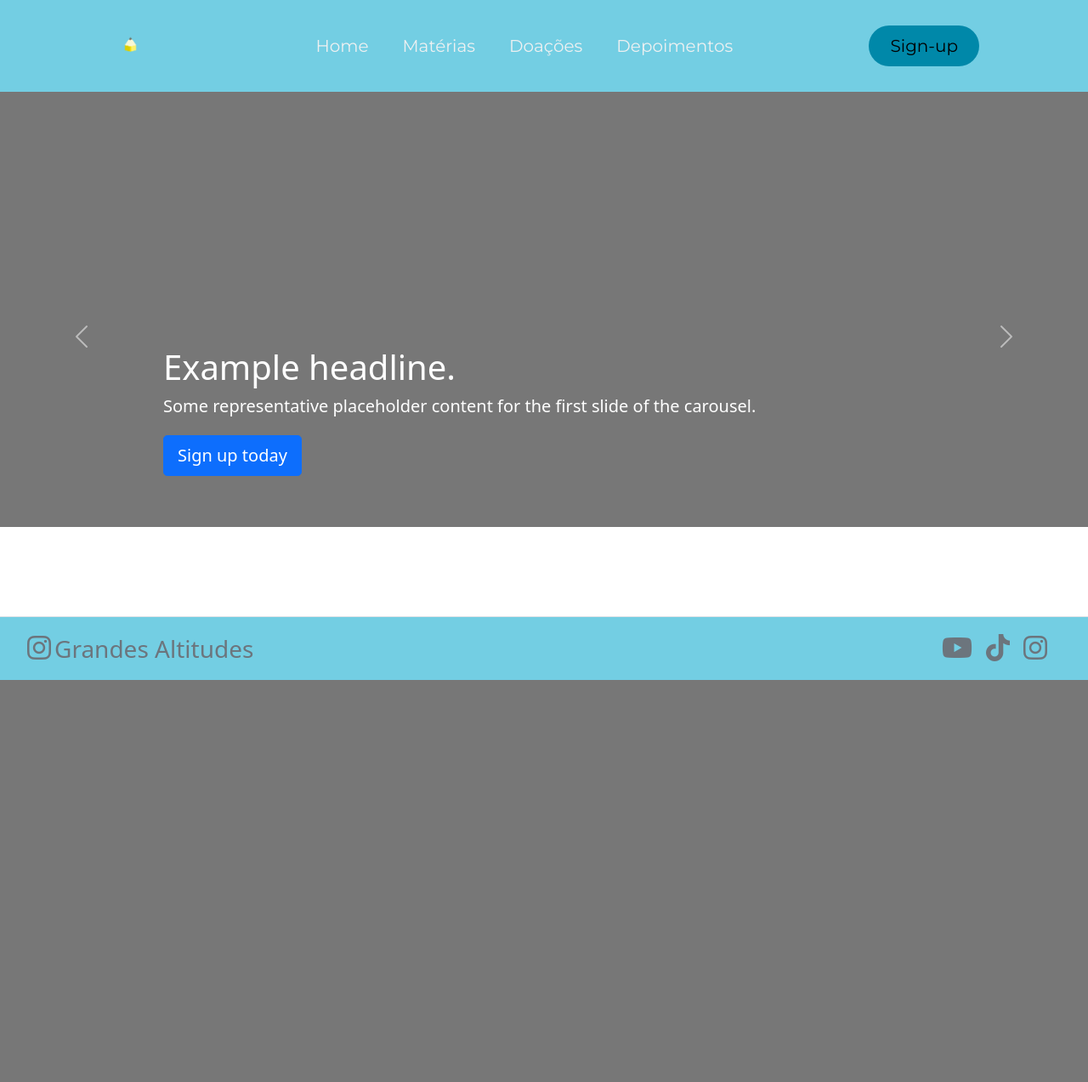
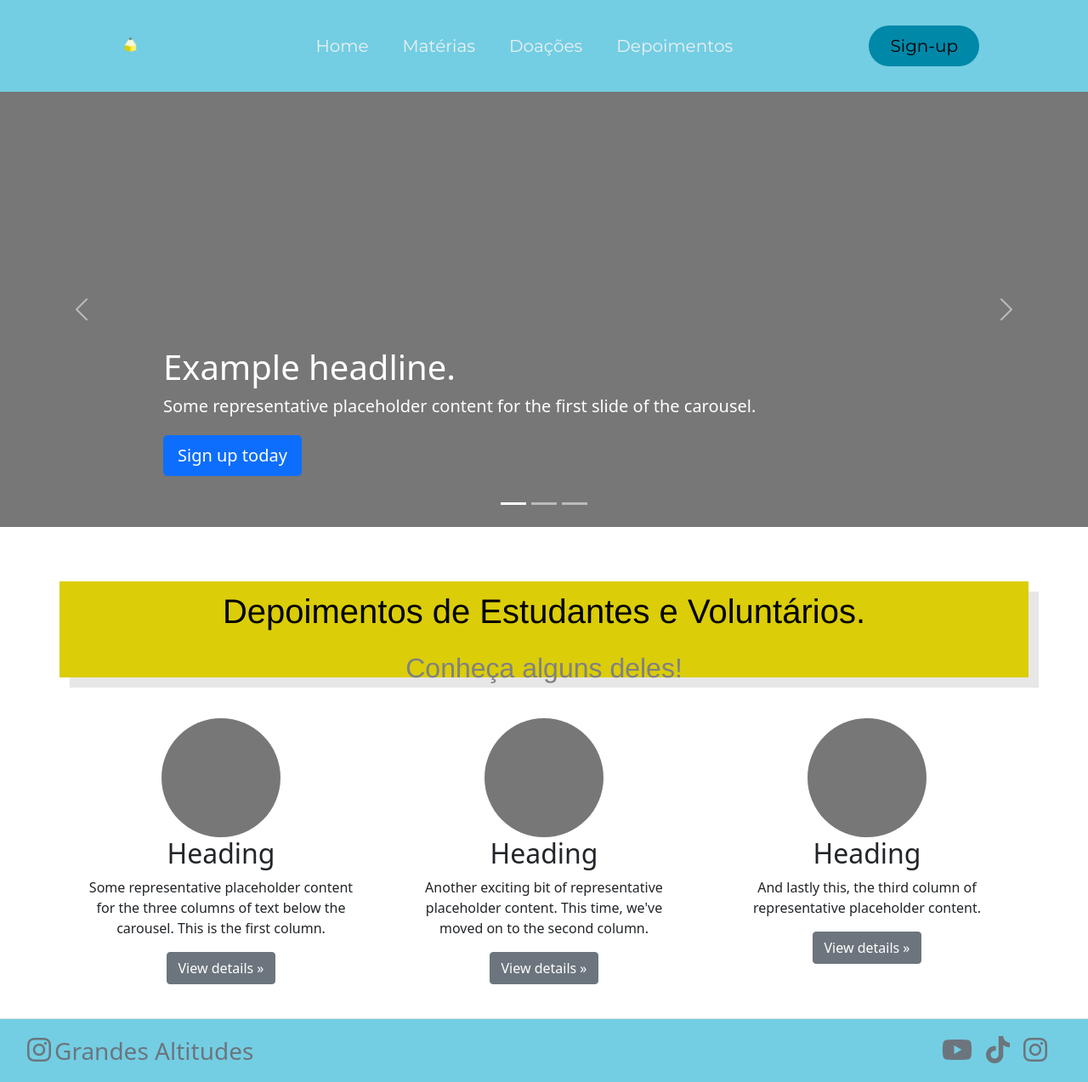
Before and after one commit to burgues0/grandes-altitudes, a Django app: template grandes_altitudes/templates/index.html in a window 1280 px wide. Shown: the whole page at 85% size. Before the commit the page ends 800 px from the top, so only its background shows below. Run offline with Django 3.2, Linux system fonts and the light colour scheme; the template is opened without the code that fills it, so the values that code supplies are empty; some libraries are stand-ins or nearby versions.

Commit message:
feat: add reviews cards

```diff
--- a/grandes_altitudes/static/css/sudo_style.css
+++ b/grandes_altitudes/static/css/sudo_style.css
@@ -19,6 +19,7 @@ standard blue
 
 body {
     overflow-x: hidden;
+    min-height: 100vh;
     display: flex;
     flex-direction: column;
 }
@@ -27,7 +28,14 @@ footer {
     margin-top: auto;
 }
 
+.main-flex {
+    display: flex;
+    flex-direction: column;
+}
+
+
 .primary-header {
+    min-height: fit-content;
     display: flex;
     justify-content: space-between;
     align-items: center;
@@ -41,6 +49,7 @@ header > * {
     font-size: 20px;
     color: #EDF0F1;
     text-decoration: none;
+
 }
 
 .ong_logo {
@@ -116,7 +125,7 @@ a.redir_signup button:hover {
         inset: 130px 0 0 30%;
         margin: min(30vh, 10rem) 3rem;
         flex-direction: column;
-        transform: translateX(300%);
+        transform: translateX(200%);
         transition: transform 250ms ease-out;
     }
 
@@ -133,6 +142,7 @@ a.redir_signup button:hover {
         aspect-ratio: 1;
         top: 2rem;
         right: 2rem;
+        bottom: 2rem
     }
 }
 
--- a/grandes_altitudes/templates/index.html
+++ b/grandes_altitudes/templates/index.html
@@ -32,7 +32,7 @@
 </header>
 <!--navbar end-->
 <!--page content start-->
-<main class="flex">
+<main class="main-flex">
   <!--carousel slide start-->
   <div id="myCarousel" class="carousel slide" data-bs-ride="carousel">
     <div class="carousel-indicators">
@@ -86,7 +86,52 @@
   </div>
   <!--carousel slide end-->
   <!--carousel icons start-->
+  <div class="container marketing">
 
+    <!-- Three columns of text below the carousel -->
+    <div class="row">
+
+      <div class="container marketing mx-auto pb-2 pt-2" style = "background-color: #DBCD08; font-family:'Franklin Gothic Medium', 'Arial Narrow', Arial, sans-serif;
+      text-align: center; box-shadow: 12px 12px #dfdfdfbd;">
+        <div>
+          <h1 class="title-depoiment mx-auto"style="width: 1000px; margin: 3px 4% 1em; color: black;">
+              Depoimentos de Estudantes e Voluntários.
+          </h1>
+          <h2 class="card-subtitle mx-auto" style="width: 900px; margin: 0%; line-height: 0.2; color:#818181">
+            Conheça alguns deles!
+          </h2>
+        </div>
+      </div>
+
+      <div>
+        <br>
+        <br>
+      </div>
+
+      <div class="col-lg-4">
+        <svg class="bd-placeholder-img rounded-circle" width="140" height="140" xmlns="http://www.w3.org/2000/svg" role="img" aria-label="Placeholder: 140x140" preserveAspectRatio="xMidYMid slice" focusable="false"><title>Placeholder</title><rect width="100%" height="100%" fill="#777"/><text x="50%" y="50%" fill="#777" dy=".3em">140x140</text></svg>
+
+        <h2>Heading</h2>
+        <p>Some representative placeholder content for the three columns of text below the carousel. This is the first column.</p>
+        <p><a class="btn btn-secondary" href="#">View details &raquo;</a></p>
+      </div><!-- /.col-lg-4 -->
+      <div class="col-lg-4">
+        <svg class="bd-placeholder-img rounded-circle" width="140" height="140" xmlns="http://www.w3.org/2000/svg" role="img" aria-label="Placeholder: 140x140" preserveAspectRatio="xMidYMid slice" focusable="false"><title>Placeholder</title><rect width="100%" height="100%" fill="#777"/><text x="50%" y="50%" fill="#777" dy=".3em">140x140</text></svg>
+
+        <h2>Heading</h2>
+        <p>Another exciting bit of representative placeholder content. This time, we've moved on to the second column.</p>
+        <p><a class="btn btn-secondary" href="#">View details &raquo;</a></p>
+      </div><!-- /.col-lg-4 -->
+      <div class="col-lg-4">
+        <svg class="bd-placeholder-img rounded-circle" width="140" height="140" xmlns="http://www.w3.org/2000/svg" role="img" aria-label="Placeholder: 140x140" preserveAspectRatio="xMidYMid slice" focusable="false"><title>Placeholder</title><rect width="100%" height="100%" fill="#777"/><text x="50%" y="50%" fill="#777" dy=".3em">140x140</text></svg>
+
+        <h2>Heading</h2>
+        <p>And lastly this, the third column of representative placeholder content.</p>
+        <p><a class="btn btn-secondary" href="#">View details &raquo;</a></p>
+      </div><!-- /.col-lg-4 -->
+    </div><!-- /.row -->
+    <!-- /END THE FEATURETTES -->
+  </div><!-- /.container -->
 </main>
 <!--page content end-->
 <!--footer start-->
```
